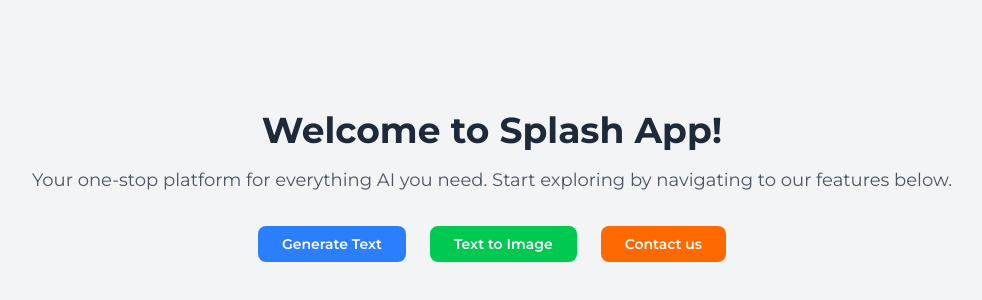
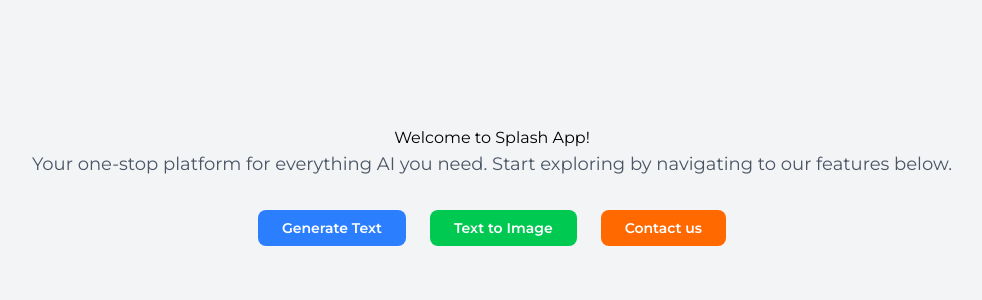
Before and after one commit to theisraelolaleye/alx-project-0x03-setup, a Next.js app in the folder alx-project-0x03/: page / in a window 1280 px wide. Shown: the part 214-514 px from the top of the page, without its empty margins (148-1130 px from the left). Built offline with nearby package versions, Linux system fonts and the light colour scheme.

Commit message:
h1 element fixes made

```diff
--- a/alx-project-0x03/pages/index.tsx
+++ b/alx-project-0x03/pages/index.tsx
@@ -13,9 +13,8 @@
   return (
     <div className="min-h-screen bg-gray-100 flex flex-col justify-center items-center text-center">
       {/* Welcome Message */}
-      <h1 className="text-4xl font-bold text-gray-800 mb-4">
-        Welcome to Splash App!
-      </h1>
+      {/* text-4xl font-bold text-gray-800 mb-4 */}
+      <h1 className="">Welcome to Splash App!</h1>
       <p className="text-lg text-gray-600 mb-8">
         Your one-stop platform for everything AI you need. Start exploring by
         navigating to our features below.
```
